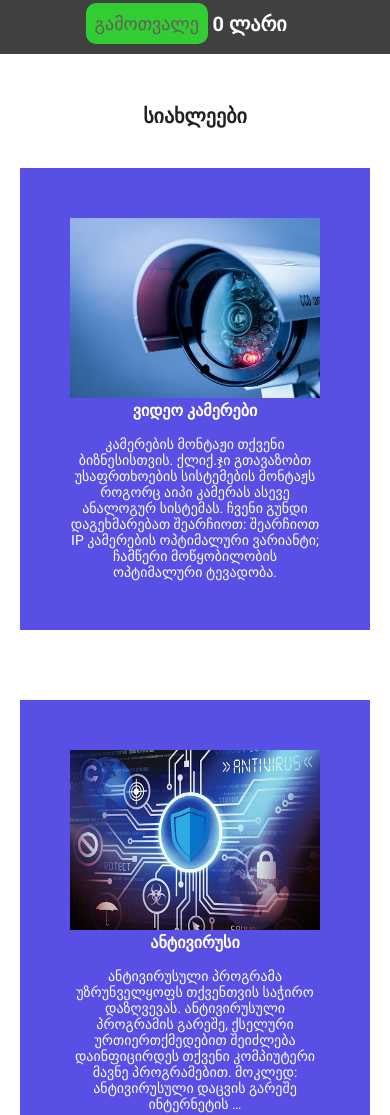
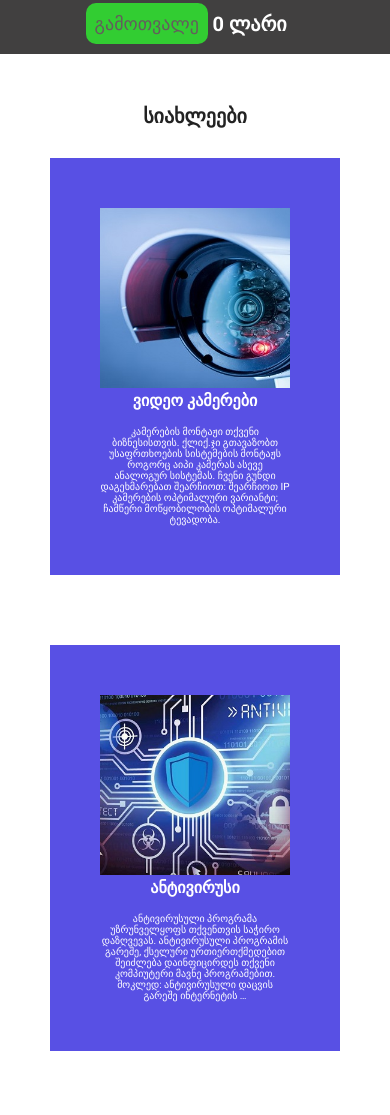
Before and after one commit to R-Oto/website_1, a plain HTML site: page index.html in a window 390 px wide. Shown: the part 3379-4494 px from the top of the page. Drawn offline with nearby package versions, Linux system fonts and the light colour scheme; a script that the page names is missing.

Commit message:
completed

```diff
--- a/style.css
+++ b/style.css
@@ -480,7 +480,46 @@ body{
 }
 @media only screen and (max-width: 1400px) {
     .cards{
+        grid-template-columns: 1fr 1fr;
+    }
+    .cards p{
+        font-size: 1.5rem;
+    }
+    .cards h2{
+        font-size: 2rem;
+    }
+}
+@media(max-width:1280px){
+    .cards .card img {
+        max-width: 100%;
+        height: auto;
+    }
+    .cards{
+        grid-template-columns: 1fr 1fr;
+        padding: 0 3rem;
+    }
+}
+@media(max-width:912px){
+    .cards{
         grid-template-columns: 1fr;
+        padding: 0 12rem;
+    }
+    .cards img{
+        width: 400px;
+    }
+}
+@media(max-width:768px){
+    .cards{
+        padding: 0 5rem;
+    }
+}
+@media(max-width:400px){
+    .cards p {
+        font-size: 1rem;
+    }
+    .cards img{
+        height: 200px; /* Adjust this value as needed */
+        object-fit: cover; /* Ensures the image fits within the specified height */
     }
 }
 @media only screen and (max-width: 1024px){
```
